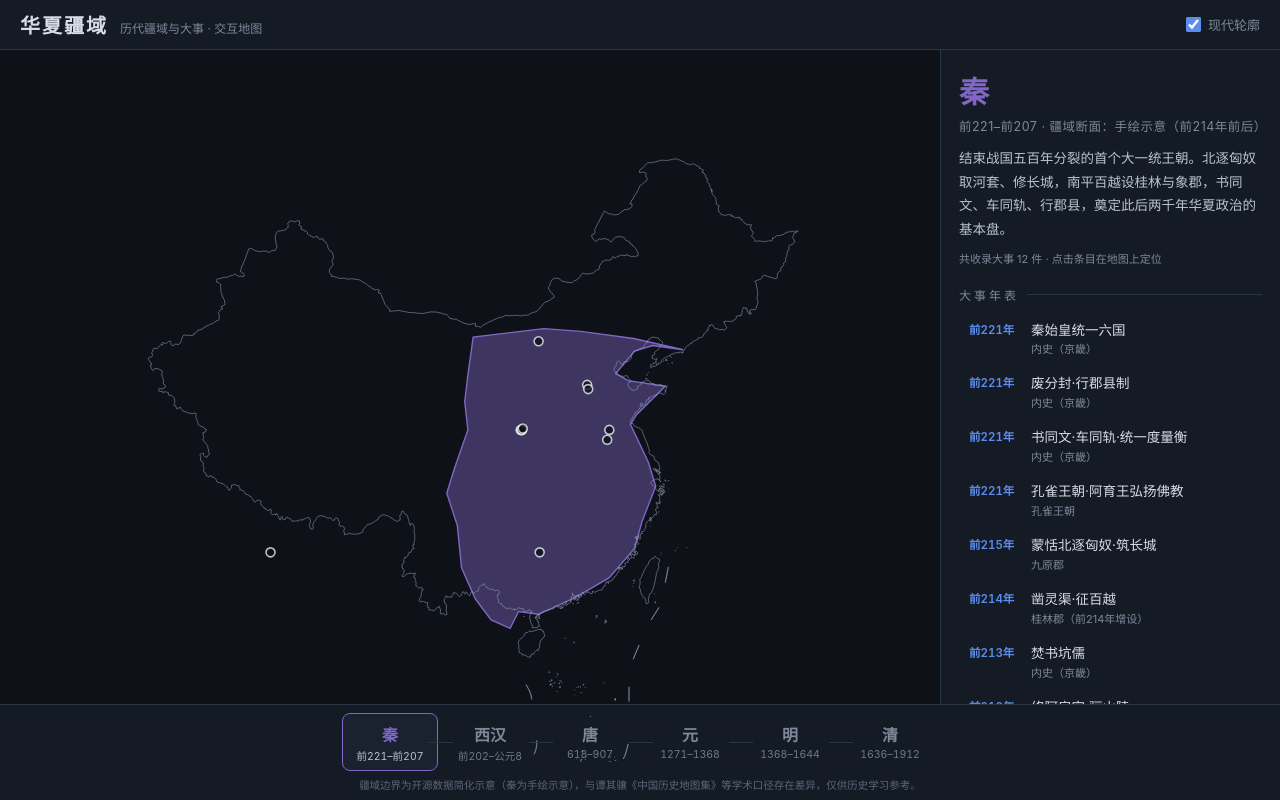
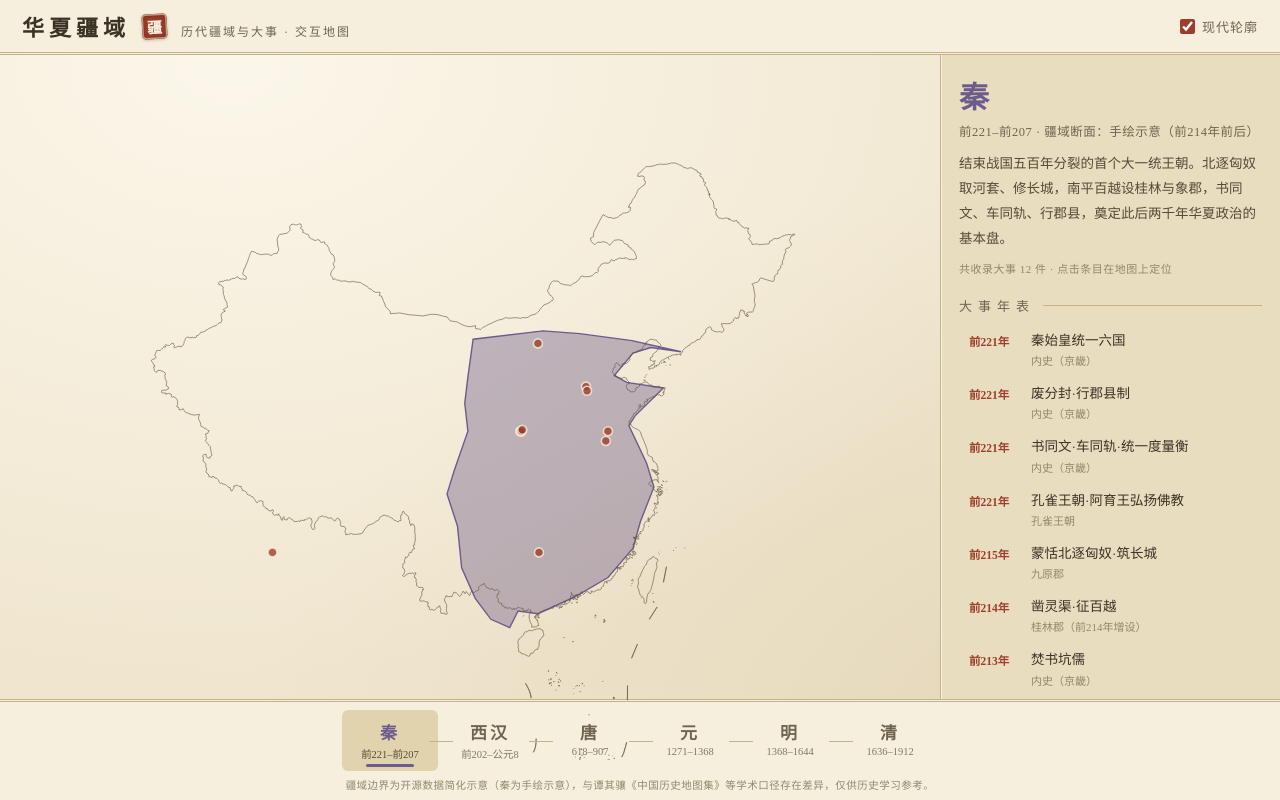
Before and after one commit to banzheshenghuo/dynasty-map, a website built with Vite: page index.html in a window 1280 px wide. Built offline with nearby package versions, Linux system fonts and the light colour scheme.

Commit message:
fix: geo tooltip 占位名泄漏 + tooltip 溢出；theme: 古风书卷改版
- geo.tooltip.show:false 会连带关闭 geo 坐标系上 scatter 的提示框，
  改为 geo 层 formatter 恒空串 + series 级 tooltip 接管（优先级更高），
  疆域/现代轮廓悬浮不再弹出 __dynasty__/__modern__ 占位名
- 事件提示卡：max-height 40vh + overflow-y 兜底、描述 4 行截断；
  点击圆点飞行缩放前 dispatchAction hideTip 收起提示卡；
  窄屏抽屉模式下点击圆点自动弹开抽屉展示完整描述
- 主题：宣纸底/墨色文字/楷体标题/朱砂印章与圆点，界栏双线；
  朝代配色换传统色（紫黛/朱砂/赭金/青花/竹青/缥碧），
  data/dynasties.json 与 tools/build-data.mjs 同步

```diff
--- a/data/dynasties.json
+++ b/data/dynasties.json
@@ -5,7 +5,7 @@
   "en": "Qin",
   "period": "前221–前207",
   "snapshotLabel": "手绘示意（前214年前后）",
-  "color": "#8066C6",
+  "color": "#6D5B8B",
   "summary": "结束战国五百年分裂的首个大一统王朝。北逐匈奴取河套、修长城，南平百越设桂林与象郡，书同文、车同轨、行郡县，奠定此后两千年华夏政治的基本盘。",
   "geoFile": "geo/qin.json",
   "eventsFile": "events/qin.json"
@@ -16,7 +16,7 @@
   "en": "Western Han",
   "period": "前202–公元8",
   "snapshotLabel": "约公元前1年",
-  "color": "#E67E22",
+  "color": "#A6402F",
   "summary": "开疆拓土的盛世。武帝北击匈奴、取河西四郡、凿空西域，宣帝设西域都护府将天山南北纳入版图，南并南越、西南置郡，疆域远超秦代。",
   "geoFile": "geo/han_w.json",
   "eventsFile": "events/han_w.json"
@@ -27,7 +27,7 @@
   "en": "Tang",
   "period": "618–907",
   "snapshotLabel": "约800年（中唐）",
-  "color": "#CB4335",
+  "color": "#AE7C2A",
   "summary": "开放恢弘的黄金时代。前期灭东西突厥，设安西、北庭都护府经略西域，势力深入中亚；安史之乱后国势转衰，河西渐为吐蕃所隔（本图取中唐断面）。",
   "geoFile": "geo/tang.json",
   "eventsFile": "events/tang.json"
@@ -38,7 +38,7 @@
   "en": "Yuan",
   "period": "1271–1368",
   "snapshotLabel": "1279年（灭南宋）",
-  "color": "#2E86C1",
+  "color": "#46708F",
   "summary": "大一统王朝中疆域最辽阔者。蒙古铁骑先后灭西夏、金、大理与南宋，兼并吐蕃故地置宣政院，岭北行省直抵漠北；行省制度为明清所沿用。",
   "geoFile": "geo/yuan.json",
   "eventsFile": "events/yuan.json"
@@ -49,7 +49,7 @@
   "en": "Ming",
   "period": "1368–1644",
   "snapshotLabel": "约1492年（中明）",
-  "color": "#1E8449",
+  "color": "#5F7D50",
   "summary": "重建汉族大一统。前期设奴儿干都司经略东北、辖乌斯藏都司囊括青藏，郑和七下西洋扬威海外；中后期边疆收缩，北界退至长城一线。",
   "geoFile": "geo/ming.json",
   "eventsFile": "events/ming.json"
@@ -60,7 +60,7 @@
   "en": "Qing",
   "period": "1636–1912",
   "snapshotLabel": "约1800年（极盛）",
-  "color": "#148F77",
+  "color": "#3F7E76",
   "summary": "最后一个大一统王朝。康雍乾百年开疆：收台湾、定漠北、平准噶尔，将新疆、西藏稳固纳入治理，奠定近代中国版图的基础。",
   "geoFile": "geo/qing.json",
   "eventsFile": "events/qing.json"
--- a/index.html
+++ b/index.html
@@ -10,6 +10,7 @@
     <header class="app-header">
       <div class="brand">
         <h1>华夏疆域</h1>
+        <span class="seal" aria-hidden="true">疆</span>
         <span class="sub">历代疆域与大事 · 交互地图</span>
       </div>
       <label class="toggle" title="叠加现代中国轮廓作参照">
--- a/src/map.js
+++ b/src/map.js
@@ -2,7 +2,11 @@ import * as echarts from 'echarts';
 
 // 稳定取景框：所有朝代共用同一经纬范围，避免切换时视口跳动
 const BOUNDS = [[70, 15], [138, 57]];
-const MODERN_BORDER_ON = 'rgba(148, 163, 184, 0.55)';
+// 淡墨：现代轮廓参照线
+const MODERN_BORDER_ON = 'rgba(96, 82, 60, 0.6)';
+// 朱砂：事件圆点
+const EVENT_DOT = '#9e3d2c';
+const PAPER = '#f6eed9';
 
 let chart = null;
 let container = null;
@@ -42,11 +46,33 @@ export async function initMap(el, handlers) {
   chart = echarts.init(el);
   chart.on('click', params => {
     if (params.seriesType === 'scatter' || params.seriesType === 'effectScatter') {
+      // 点击后地图会飞行缩放到事件点，原位置的 tooltip 会悬空失真，先收起
+      chart.dispatchAction({ type: 'hideTip' });
       onEventClick?.(params.data.event);
     }
   });
   window.addEventListener('resize', () => chart.resize());
 }
+
+// 事件提示卡：全局与 series 级共用同一份配置
+const eventTooltip = () => ({
+  backgroundColor: 'rgba(252, 247, 234, 0.97)',
+  borderColor: '#c5b48c',
+  textStyle: { color: '#3b3226' },
+  confine: true,
+  padding: [10, 14],
+  // 兜底限高，防止长描述把 tooltip 顶出画布
+  extraCssText:
+    'max-height:40vh;overflow-y:auto;box-shadow:0 4px 18px rgba(80, 66, 40, 0.25);',
+  formatter: p => {
+    if (!p.data?.event) return '';
+    const e = p.data.event;
+    return `<div class="tip-year">${e.yearLabel}</div>
+            <div class="tip-title">${e.title}</div>
+            ${e.location.name ? `<div class="tip-loc">${e.location.name}</div>` : ''}
+            <div class="tip-desc">${e.description}</div>`;
+  },
+});
 
 function baseOption(dynasty, mapName) {
   return {
@@ -59,9 +85,13 @@ function baseOption(dynasty, mapName) {
       boundingCoords: BOUNDS,
       layoutCenter: ['50%', '50%'],
       layoutSize: '96%',
+      // geo 组件的 tooltip 会管辖其上 series 的提示框：show:false 会连 scatter 的
+      // 一起关掉。这里保持开启但恒返回空串——疆域/现代轮廓悬浮不弹占位名，
+      // 事件圆点的提示由 series 级 tooltip 接管（优先级高于 geo）
+      tooltip: { show: true, formatter: () => '' },
       itemStyle: {
-        areaColor: 'rgba(148, 163, 184, 0.06)',
-        borderColor: 'rgba(148, 163, 184, 0.18)',
+        areaColor: 'rgba(120, 102, 70, 0.10)',
+        borderColor: 'rgba(96, 82, 60, 0.30)',
         borderWidth: 0.5,
       },
       emphasis: { disabled: true },
@@ -78,7 +108,7 @@ function baseOption(dynasty, mapName) {
         {
           name: '__dynasty__',
           itemStyle: {
-            areaColor: rgba(dynasty.color, 0.42),
+            areaColor: rgba(dynasty.color, 0.40),
             borderColor: dynasty.color,
             borderWidth: 1.4,
           },
@@ -87,18 +117,7 @@ function baseOption(dynasty, mapName) {
     },
     tooltip: {
       trigger: 'item',
-      backgroundColor: 'rgba(21, 27, 37, 0.96)',
-      borderColor: '#2a3547',
-      textStyle: { color: '#d7dde6' },
-      confine: true,
-      formatter: p => {
-        if (p.seriesType !== 'scatter' && p.seriesType !== 'effectScatter') return '';
-        const e = p.data.event;
-        return `<div class="tip-year">${e.yearLabel}</div>
-                <div class="tip-title">${e.title}</div>
-                ${e.location.name ? `<div class="tip-loc">📍 ${e.location.name}</div>` : ''}
-                <div class="tip-desc">${e.description}</div>`;
-      },
+      ...eventTooltip(),
     },
     series: [
       {
@@ -106,8 +125,9 @@ function baseOption(dynasty, mapName) {
         type: 'scatter',
         coordinateSystem: 'geo',
         symbolSize: 9,
-        itemStyle: { color: '#0e1218', borderColor: '#e8edf4', borderWidth: 1.6 },
-        emphasis: { scale: 1.4 },
+        itemStyle: { color: EVENT_DOT, borderColor: PAPER, borderWidth: 1.6 },
+        emphasis: { scale: 1.4, itemStyle: { color: '#7e2f22' } },
+        tooltip: eventTooltip(),
         data: currentEvents.map(toPoint),
       },
       {
@@ -116,8 +136,9 @@ function baseOption(dynasty, mapName) {
         coordinateSystem: 'geo',
         symbolSize: 13,
         rippleEffect: { scale: 2.8, brushType: 'stroke' },
-        itemStyle: { color: dynasty.color, borderColor: '#fff', borderWidth: 1.5 },
+        itemStyle: { color: dynasty.color, borderColor: PAPER, borderWidth: 1.5 },
         zlevel: 2,
+        tooltip: eventTooltip(),
         data: selectedEvent ? [toPoint(selectedEvent)] : [],
       },
     ],
@@ -178,7 +199,7 @@ export function setModernVisible(visible) {
         {
           name: '__dynasty__',
           itemStyle: {
-            areaColor: rgba(currentDynasty.color, 0.42),
+            areaColor: rgba(currentDynasty.color, 0.40),
             borderColor: currentDynasty.color,
             borderWidth: 1.4,
           },
--- a/src/style.css
+++ b/src/style.css
@@ -1,12 +1,17 @@
+/* ── 古风书卷主题：宣纸为底、墨色为文、朱砂为记 ── */
 :root {
-  --bg: #0e1218;
-  --panel: #151b25;
-  --panel-2: #1a2230;
-  --line: #2a3547;
-  --text: #d7dde6;
-  --muted: #7d8899;
+  --paper: #f0e6cf;        /* 宣纸底 */
+  --paper-light: #f6efdd;  /* 卷首亮纸 */
+  --panel: #e9ddc0;        /* 侧栏面板 */
+  --panel-2: #e2d3af;      /* hover / 选中 */
+  --panel-3: #d9c79c;      /* 更深一档 */
+  --line: #c5b28a;         /* 界栏线 */
+  --ink: #3b3226;          /* 墨色正文 */
+  --ink-soft: #6f6450;     /* 淡墨 */
+  --ink-faint: #93876f;    /* 极淡墨 */
+  --cinnabar: #9e3d2c;     /* 朱砂 */
+  --kai: 'Kaiti SC', 'STKaiti', 'KaiTi', 'BiauKai', 'Noto Serif SC', serif;
   --serif: 'Noto Serif SC', 'Songti SC', 'STSong', 'SimSun', serif;
-  --sans: -apple-system, 'PingFang SC', 'Microsoft YaHei', 'Helvetica Neue', sans-serif;
 }
 
 * { box-sizing: border-box; margin: 0; padding: 0; }
@@ -16,31 +21,67 @@ html, body { height: 100%; }
 body {
   display: flex;
   flex-direction: column;
-  background: var(--bg);
-  color: var(--text);
-  font-family: var(--sans);
+  background:
+    radial-gradient(ellipse at 18% 8%, rgba(255, 252, 243, 0.75), transparent 60%),
+    radial-gradient(ellipse at 88% 94%, rgba(206, 186, 143, 0.35), transparent 55%),
+    var(--paper);
+  color: var(--ink);
+  font-family: var(--serif);
   overflow: hidden;
 }
 
-/* ── 顶栏 ─────────────────────────────── */
+/* ── 顶栏：卷首 ───────────────────────── */
 .app-header {
   display: flex;
   align-items: center;
   justify-content: space-between;
-  padding: 10px 20px;
-  border-bottom: 1px solid var(--line);
-  background: var(--panel);
+  padding: 10px 22px;
+  border-bottom: 3px double var(--line);
+  background: var(--paper-light);
   flex: none;
 }
-.brand { display: flex; align-items: baseline; gap: 12px; }
-.brand h1 { font-family: var(--serif); font-size: 20px; font-weight: 700; letter-spacing: 2px; }
-.brand .sub { font-size: 12px; color: var(--muted); }
+.brand { display: flex; align-items: baseline; gap: 4px; }
+.brand h1 {
+  font-family: var(--kai);
+  font-size: 22px;
+  font-weight: 700;
+  letter-spacing: 5px;
+  color: var(--ink);
+}
+/* 朱砂印章 */
+.seal {
+  align-self: center;
+  display: inline-flex;
+  align-items: center;
+  justify-content: center;
+  width: 25px;
+  height: 25px;
+  margin-left: 8px;
+  background: var(--cinnabar);
+  color: var(--paper-light);
+  font-family: var(--kai);
+  font-size: 15px;
+  font-weight: 700;
+  border-radius: 4px;
+  transform: rotate(-3deg);
+  box-shadow:
+    inset 0 0 0 1.5px rgba(246, 238, 217, 0.55),
+    inset 0 0 7px rgba(64, 12, 4, 0.5),
+    0 1px 3px rgba(80, 60, 30, 0.3);
+}
+.brand .sub {
+  font-size: 12px;
+  color: var(--ink-soft);
+  letter-spacing: 2px;
+  margin-left: 10px;
+}
 
 .toggle {
   display: flex; align-items: center; gap: 7px;
-  font-size: 13px; color: var(--muted); cursor: pointer; user-select: none;
+  font-size: 13px; color: var(--ink-soft); cursor: pointer; user-select: none;
+  letter-spacing: 1px;
 }
-.toggle input { accent-color: #5b8def; width: 15px; height: 15px; cursor: pointer; }
+.toggle input { accent-color: var(--cinnabar); width: 15px; height: 15px; cursor: pointer; }
 
 /* ── 主区 ─────────────────────────────── */
 .app-main { flex: 1; display: flex; min-height: 0; position: relative; }
@@ -51,36 +92,51 @@ body {
   width: 340px;
   flex: none;
   border-left: 1px solid var(--line);
+  box-shadow: inset 1px 0 0 rgba(255, 252, 242, 0.65);
   background: var(--panel);
   overflow-y: auto;
   padding: 18px 18px 24px;
+  scrollbar-width: thin;
+  scrollbar-color: var(--line) transparent;
 }
+#sidebar::-webkit-scrollbar { width: 6px; }
+#sidebar::-webkit-scrollbar-thumb { background: var(--line); border-radius: 3px; }
 
 #drawer-btn { display: none; }
 
 /* 朝代信息 */
 .dyn-head h2 {
-  font-family: var(--serif);
+  font-family: var(--kai);
   font-size: 30px;
   font-weight: 700;
-  color: var(--dyn-color, var(--text));
+  letter-spacing: 4px;
+  color: var(--dyn-color, var(--cinnabar));
 }
-.dyn-period { display: block; margin-top: 4px; font-size: 12.5px; color: var(--muted); letter-spacing: 0.5px; }
+.dyn-period {
+  display: block;
+  margin-top: 4px;
+  font-size: 12.5px;
+  color: var(--ink-soft);
+  letter-spacing: 0.5px;
+  font-variant-numeric: tabular-nums;
+}
 .dyn-summary {
   margin-top: 12px;
   font-size: 13.5px;
-  line-height: 1.75;
-  color: #b9c2cf;
+  line-height: 1.85;
+  color: #554a39;
   font-family: var(--serif);
+  overflow-wrap: anywhere;
 }
-.dyn-source { margin-top: 8px; font-size: 11px; color: var(--muted); }
+.dyn-source { margin-top: 8px; font-size: 11px; color: var(--ink-faint); letter-spacing: 0.5px; }
 
 /* 事件列表 */
 .evt-caption {
   margin: 20px 0 8px;
-  font-size: 12px;
-  color: var(--muted);
-  letter-spacing: 3px;
+  font-family: var(--kai);
+  font-size: 13px;
+  color: var(--ink-soft);
+  letter-spacing: 6px;
   display: flex;
   align-items: center;
   gap: 8px;
@@ -91,37 +147,45 @@ body {
   display: flex;
   gap: 10px;
   padding: 8px 10px;
-  border-radius: 8px;
+  border-radius: 6px;
   cursor: pointer;
   transition: background 0.15s;
 }
 .evt-item:hover { background: var(--panel-2); }
-.evt-item.selected { background: var(--panel-2); box-shadow: inset 2px 0 0 var(--dyn-color, #5b8def); }
+.evt-item.selected {
+  background: var(--panel-2);
+  box-shadow: inset 3px 0 0 var(--dyn-color, var(--cinnabar));
+}
 
 .evt-year {
   flex: none;
   min-width: 52px;
   font-size: 11.5px;
-  color: var(--dyn-color, #5b8def);
+  color: var(--dyn-color, var(--cinnabar));
   font-weight: 600;
   padding-top: 2px;
   font-variant-numeric: tabular-nums;
 }
 .evt-main { min-width: 0; }
-.evt-name { font-size: 13.5px; line-height: 1.4; }
-.evt-loc { display: block; font-size: 11px; color: var(--muted); margin-top: 1px; }
+.evt-name { font-size: 13.5px; line-height: 1.5; overflow-wrap: anywhere; }
+.evt-loc { display: block; font-size: 11px; color: var(--ink-faint); margin-top: 1px; }
 .evt-desc {
   display: none;
   margin-top: 6px;
   font-size: 12.5px;
-  line-height: 1.65;
-  color: #a6b0be;
+  line-height: 1.7;
+  color: #5d5240;
   font-family: var(--serif);
+  overflow-wrap: anywhere;
 }
 .evt-item.selected .evt-desc { display: block; }
 
-/* ── 底栏时间轴 ───────────────────────── */
-.app-footer { flex: none; border-top: 1px solid var(--line); background: var(--panel); }
+/* ── 底栏时间轴：卷尾 ─────────────────── */
+.app-footer {
+  flex: none;
+  border-top: 3px double var(--line);
+  background: var(--paper-light);
+}
 
 #timeline {
   display: flex;
@@ -130,7 +194,12 @@ body {
   gap: 4px;
   padding: 8px 16px 4px;
   overflow-x: auto;
+  scrollbar-width: thin;
+  scrollbar-color: var(--line) transparent;
 }
+#timeline::-webkit-scrollbar { height: 5px; }
+#timeline::-webkit-scrollbar-thumb { background: var(--line); border-radius: 3px; }
+
 .tl-item {
   position: relative;
   display: flex;
@@ -138,19 +207,24 @@ body {
   align-items: center;
   gap: 2px;
   min-width: 96px;
-  padding: 8px 10px 7px;
+  padding: 8px 10px 9px;
   background: none;
   border: 1px solid transparent;
-  border-radius: 8px;
-  color: var(--muted);
+  border-radius: 6px;
+  color: var(--ink-soft);
   cursor: pointer;
   transition: all 0.18s;
-  font-family: var(--sans);
+  font-family: var(--serif);
 }
-.tl-item:hover { color: var(--text); background: var(--panel-2); }
-.tl-item.active { color: var(--text); border-color: var(--dyn-color); background: var(--panel-2); }
-.tl-name { font-family: var(--serif); font-size: 16px; font-weight: 700; }
-.tl-item.active .tl-name { color: var(--dyn-color); }
+.tl-item:hover { color: var(--ink); background: var(--panel-2); }
+.tl-item.active { color: var(--ink); background: var(--panel-2); }
+.tl-name {
+  font-family: var(--kai);
+  font-size: 17px;
+  font-weight: 700;
+  letter-spacing: 3px;
+}
+.tl-item.active .tl-name { color: var(--dyn-color, var(--cinnabar)); }
 .tl-period { font-size: 10.5px; opacity: 0.85; font-variant-numeric: tabular-nums; }
 .tl-item::before {
   content: '';
@@ -162,14 +236,48 @@ body {
   background: var(--line);
 }
 .tl-item:first-child::before { display: none; }
+/* 当前朝代：签条式朱砂/朝代色底标 */
+.tl-item.active::after {
+  content: '';
+  position: absolute;
+  left: 24%;
+  right: 24%;
+  bottom: 3px;
+  height: 3px;
+  border-radius: 2px;
+  background: var(--dyn-color, var(--cinnabar));
+}
 
-.disclaimer { text-align: center; font-size: 10.5px; color: #5b6678; padding: 2px 16px 8px; }
+.disclaimer {
+  text-align: center;
+  font-size: 10.5px;
+  color: var(--ink-faint);
+  padding: 2px 16px 8px;
+  letter-spacing: 0.5px;
+}
 
-/* 地图 tooltip */
-.tip-year { font-size: 11px; color: #8b98ab; }
-.tip-title { font-size: 14px; font-weight: 600; margin: 2px 0 4px; font-family: var(--serif); }
-.tip-loc { font-size: 11px; color: #8b98ab; margin-bottom: 4px; }
-.tip-desc { font-size: 12px; line-height: 1.6; max-width: 260px; font-family: var(--serif); }
+/* 地图 tooltip：纸片小签 */
+.tip-year { font-size: 11px; color: var(--ink-faint); letter-spacing: 1px; }
+.tip-title {
+  font-size: 14px;
+  font-weight: 600;
+  margin: 2px 0 4px;
+  font-family: var(--kai);
+  letter-spacing: 1px;
+}
+.tip-loc { font-size: 11px; color: var(--ink-soft); margin-bottom: 4px; }
+.tip-desc {
+  font-size: 12px;
+  line-height: 1.65;
+  max-width: 260px;
+  font-family: var(--serif);
+  color: #5d5240;
+  display: -webkit-box;
+  -webkit-box-orient: vertical;
+  -webkit-line-clamp: 4;
+  overflow: hidden;
+  overflow-wrap: anywhere;
+}
 
 /* ── 移动端：侧栏收成抽屉 ─────────────── */
 @media (max-width: 900px) {
@@ -181,11 +289,11 @@ body {
     max-height: 62vh;
     border-left: none;
     border-top: 1px solid var(--line);
+    box-shadow: 0 -6px 24px rgba(96, 74, 38, 0.28);
     border-radius: 14px 14px 0 0;
     transform: translateY(105%);
     transition: transform 0.28s ease;
     z-index: 30;
-    box-shadow: 0 -8px 30px rgba(0, 0, 0, 0.5);
   }
   #sidebar.open { transform: translateY(0); }
   #drawer-btn {
@@ -196,12 +304,15 @@ body {
     z-index: 20;
     padding: 10px 12px;
     border-radius: 999px;
-    border: 1px solid var(--line);
-    background: var(--panel-2);
-    color: var(--text);
+    border: 1px solid var(--cinnabar);
+    background: var(--paper-light);
+    color: var(--cinnabar);
+    font-family: var(--kai);
     font-size: 11px;
     line-height: 1.4;
+    letter-spacing: 1px;
     cursor: pointer;
+    box-shadow: 0 2px 10px rgba(96, 74, 38, 0.3);
   }
   .tl-item { min-width: 78px; }
   .brand .sub { display: none; }
```
Also changed, not shown: src/main.js (+7 -1 lines), tools/build-data.mjs (+6 -6 lines).
